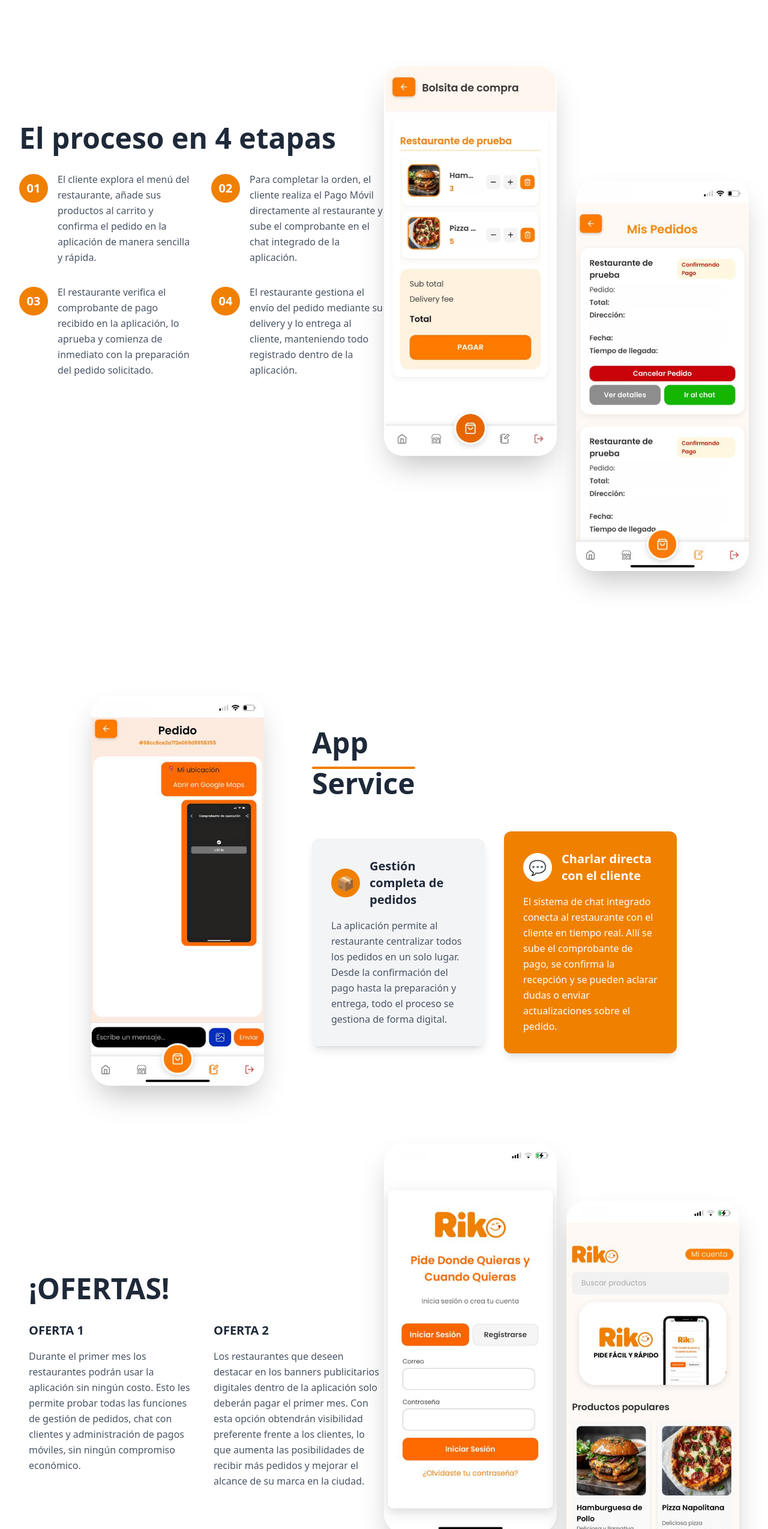
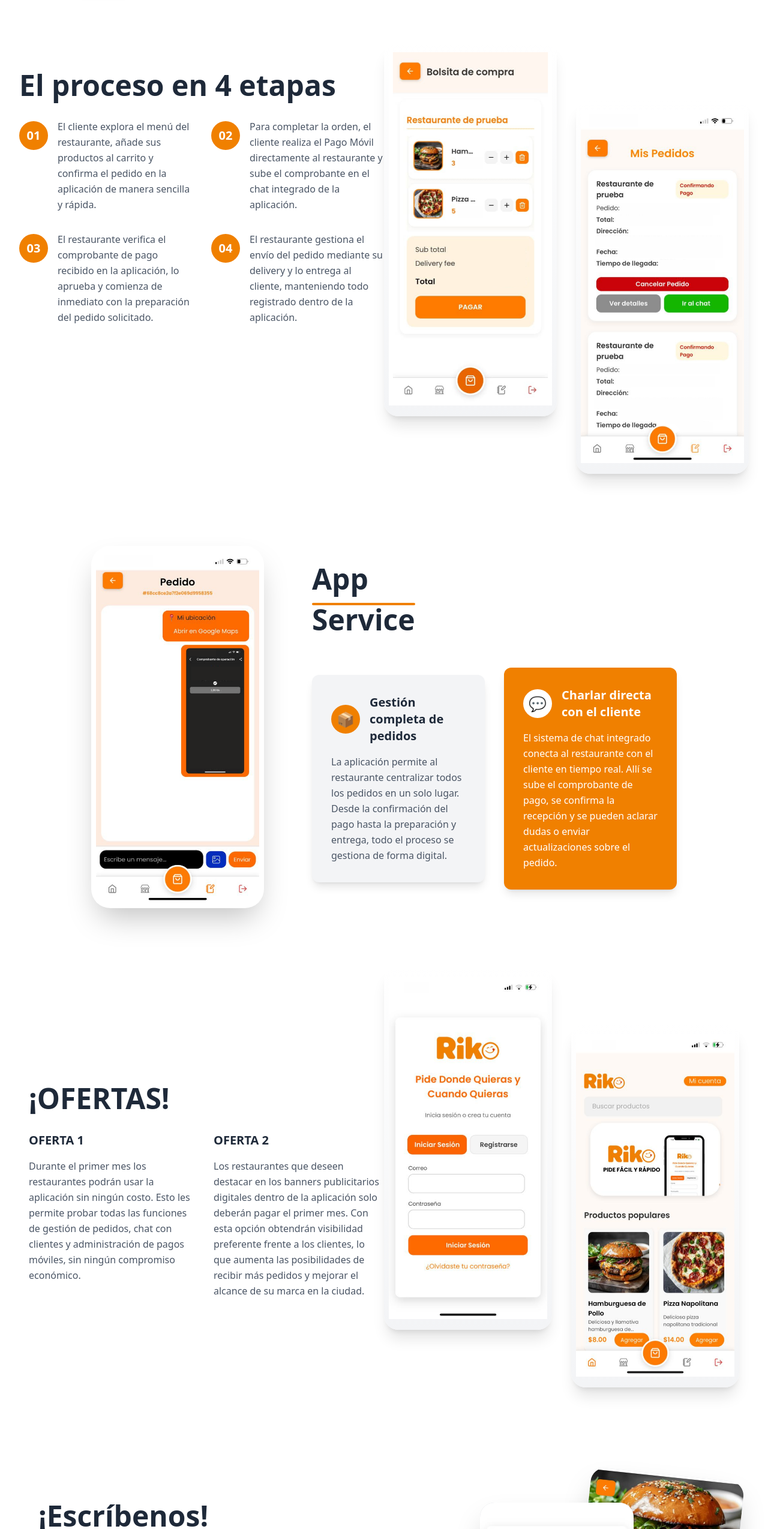
Before and after one commit to williamscesar21/riko, a React (Vite) app: page / in a window 1280 px wide. Shown: the part 2237-4786 px from the top of the page at 60% size. Built offline with nearby package versions, Linux system fonts and the light colour scheme.

Commit message:
imagenes listas

```diff
--- a/src/components/AppServiceSection.jsx
+++ b/src/components/AppServiceSection.jsx
@@ -14,7 +14,7 @@
               <img
                 src={Chat}
                 alt="App Chat Interface"
-                className="w-full h-[550px] md:h-[650px] object-cover"
+                className="w-full h-full max-w-full max-h-full object-contain p-2"
               />
             </div>
           </div>
--- a/src/components/OffersSection.jsx
+++ b/src/components/OffersSection.jsx
@@ -44,24 +44,29 @@
             </div>
           </div>
 
-          {/* Columna derecha: mockups de pantallas móviles */}
-          <div className="relative w-full lg:w-1/2 flex flex-row items-start justify-center space-x-4">
-            <div className="w-48 md:w-64 lg:w-72 -mt-12 rounded-[2rem] overflow-hidden shadow-2xl">
-              <div className="shadow-2xl overflow-hidden">
-                <div className="w-full h-[550px] md:h-[650px] bg-white flex items-center justify-center text-gray-700 text-xs text-center">
-                  <img src={Inicio} alt="Pantalla de Inicio de Sesión" className="w-full h-full object-cover" />
-                </div>
-              </div>
-            </div>
+       {/* Columna derecha: mockups de screenshots de iPhone */}
+<div className="relative w-full lg:w-1/2 flex flex-col md:flex-row items-center lg:items-start justify-center space-y-4 md:space-y-0 md:space-x-8 pt-0 lg:pt-0">
+  {/* Primer mockup: Pantalla de Inicio de Sesión */}
+  <div className="w-48 sm:w-56 md:w-64 lg:w-80 xl:w-96 aspect-[9/19.5] -mt-1 md:-mt-4 lg:-mt-12 rounded-[1.5rem] overflow-hidden shadow-xl bg-gradient-to-b from-white to-gray-100 flex items-center justify-center">
+    <img
+      src={Inicio}
+      alt="Screenshot de iPhone: Pantalla de Inicio de Sesión en la app"
+      className="w-full h-full max-w-full max-h-full object-contain p-2"
+      loading="lazy"
+    />
+  </div>
 
-            <div className="w-48 md:w-64 lg:w-72 mt-12 rounded-[2rem] overflow-hidden shadow-2xl">
-              <div className="shadow-2xl overflow-hidden">
-                <div className="w-full h-[550px] md:h-[650px] bg-white flex items-center justify-center text-gray-700 text-xs text-center">
-                  <img src={Home} alt="Pantalla de Inicio" className="w-full h-full object-cover" />
-                </div>
-              </div>
-            </div>
-          </div>
+  {/* Segundo mockup: Pantalla de Inicio */}
+  <div className="w-48 sm:w-56 md:w-64 lg:w-80 xl:w-96 aspect-[9/19.5] mt-1 md:mt-4 lg:mt-12 rounded-[1.5rem] overflow-hidden shadow-xl bg-gradient-to-b from-white to-gray-100 flex items-center justify-center">
+    <img
+      src={Home}
+      alt="Screenshot de iPhone: Pantalla de Inicio en la app"
+      className="w-full h-full max-w-full max-h-full object-contain p-2"
+      loading="lazy"
+    />
+  </div>
+</div>
+
 
         </div>
       </div>
--- a/src/components/ProcessSection.jsx
+++ b/src/components/ProcessSection.jsx
@@ -5,7 +5,7 @@
 // Sección que explica el proceso de pedido en 4 pasos
 const ProcessSection = () => {
   return (
-    <div className="relative py-32 px-4 mt-4 mb-4 bg-white">
+    <div className="relative py-10 px-4 mt-4 mb-4 bg-white">
       <div id="como-funciona" className="container mx-auto px-4">
         <div className="flex flex-col lg:flex-row items-center lg:items-start justify-between">
           {/* Columna izquierda: pasos del proceso */}
@@ -57,30 +57,30 @@
             </div>
           </div>
 
-          {/* Columna derecha: mockups de pantallas móviles */}
-          <div className="relative w-full lg:w-1/2 flex flex-row items-center lg:items-start justify-center space-x-8 pt-32 lg:pt-0">
-            <div className="w-48 md:w-64 lg:w-72 sm:-mt-8 lg:-mt-24 rounded-[2rem] overflow-hidden shadow-2xl">
-              <div className="shadow-2xl overflow-hidden">
-                <img
-                  src={BolsitaImage}
-                  alt="Bolsita de compra"
-                  className="w-full h-[550px] md:h-[650px] object-cover"
-                />
-              </div>
-            </div>
+         {/* Columna derecha: mockups de screenshots de iPhone */}
+<div className="relative w-full lg:w-1/2 flex flex-col md:flex-row items-center lg:items-start justify-center space-y-4 md:space-y-0 md:space-x-8 pt-20 lg:pt-0">
+  {/* Primer mockup: Bolsita de compra */}
+  <div className="w-48 sm:w-56 md:w-64 lg:w-80 xl:w-96 aspect-[9/19.5] -mt-1 md:-mt-4 lg:-mt-12 rounded-[1.5rem] overflow-hidden shadow-xl bg-gradient-to-b from-white to-gray-100 flex items-center justify-center">
+    <img
+      src={BolsitaImage}
+      alt="Screenshot de iPhone: Bolsita de compra en la app"
+      className="w-full h-full max-w-full max-h-full object-contain p-2"
+      loading="lazy"
+    />
+  </div>
 
-            <div className="w-48 md:w-64 lg:w-72 sm:mt-8 lg:mt-24 rounded-[2rem] overflow-hidden shadow-2xl">
-              <div className="bg-gray-300">
-                <div className="w-full h-[550px] md:h-[650px] bg-white flex items-center justify-center text-gray-700">
-                  <img
-                    src={MisPedidos}
-                    alt="Pantalla de Mis Pedidos"
-                    className="w-full h-full object-cover"
-                  />
-                </div>
-              </div>
-            </div>
-          </div>
+  {/* Segundo mockup: Mis Pedidos */}
+  <div className="w-48 sm:w-56 md:w-64 lg:w-80 xl:w-96 aspect-[9/19.5] mt-1 md:mt-4 lg:mt-12 rounded-[1.5rem] overflow-hidden shadow-xl bg-gradient-to-b from-white to-gray-100 flex items-center justify-center">
+    <img
+      src={MisPedidos}
+      alt="Screenshot de iPhone: Pantalla de Mis Pedidos en la app"
+      className="w-full h-full max-w-full max-h-full object-contain p-2"
+      loading="lazy"
+    />
+  </div>
+</div>
+
+
         </div>
       </div>
     </div>
```
